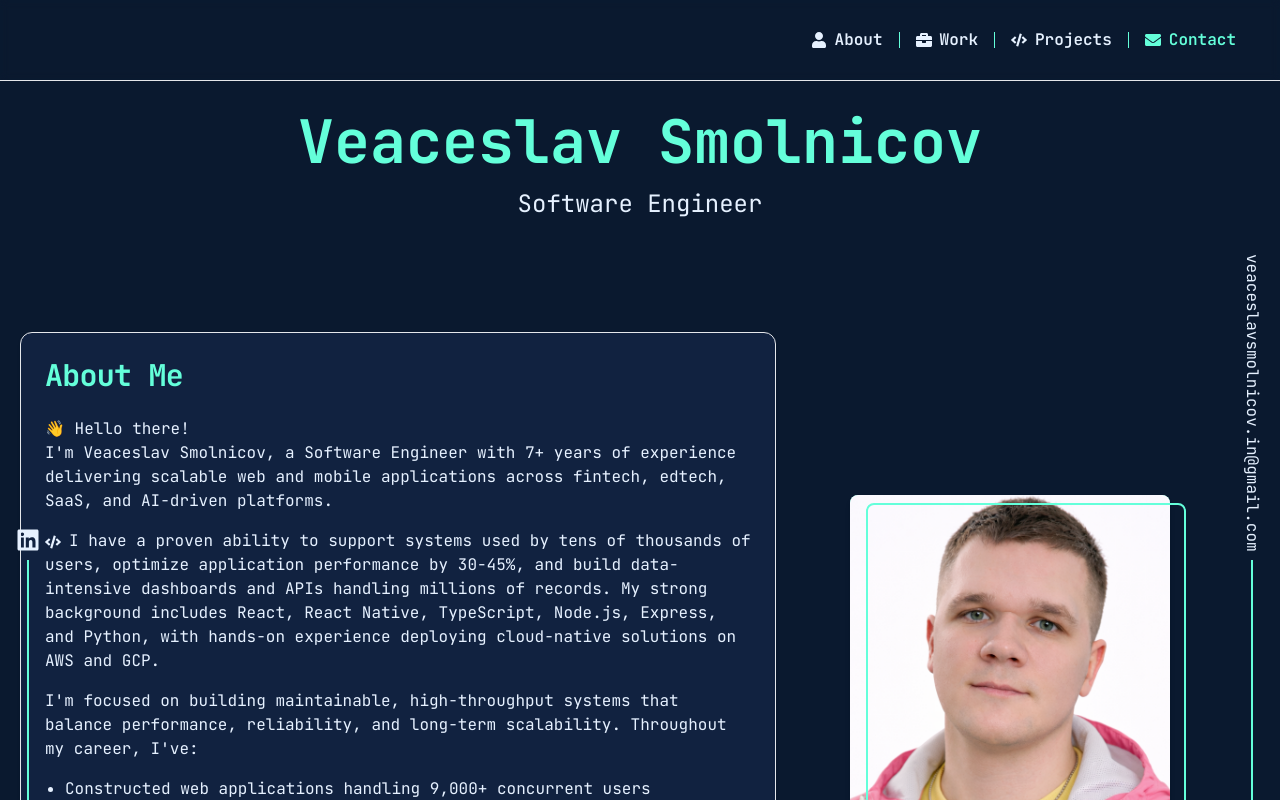
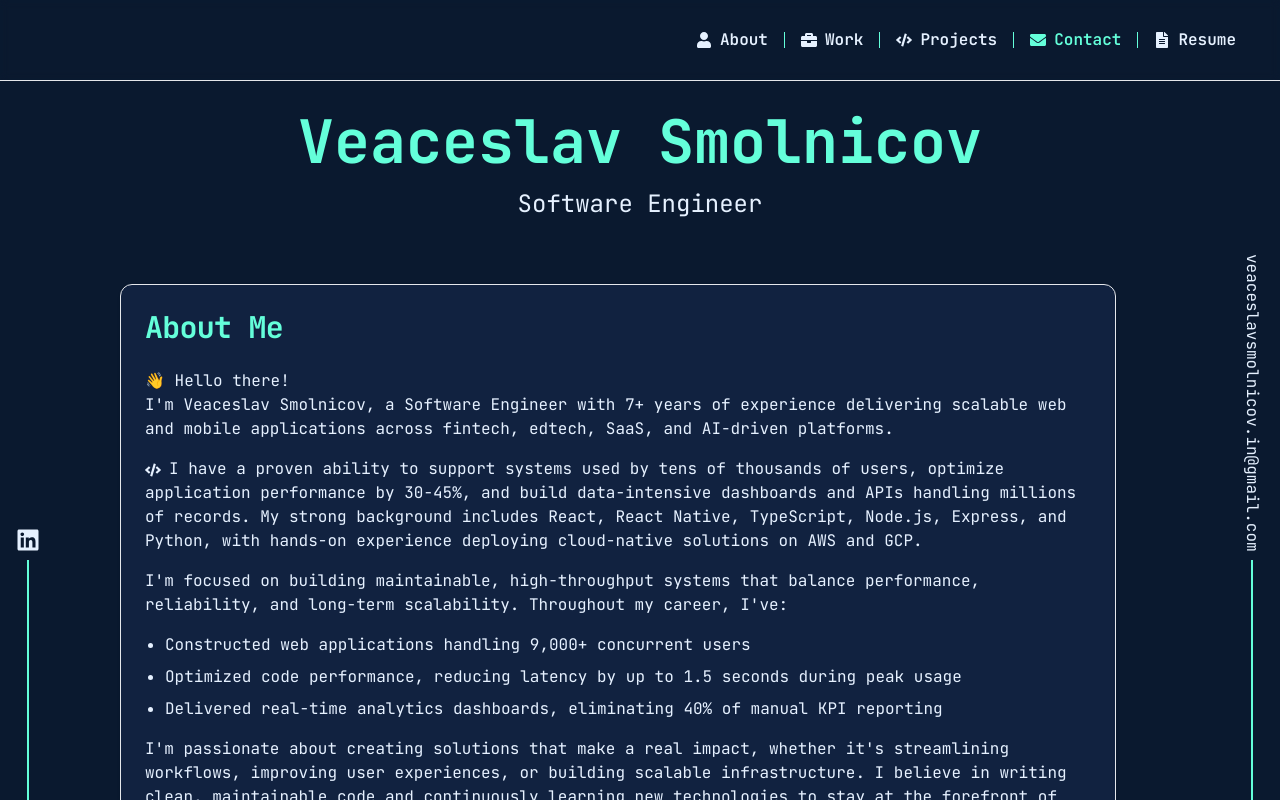
Before and after one commit to goldhorsedev0101/portfolio-veaceslav-smolnicov, a Next.js app: page / in a window 1280 px wide. Shown: the top 800 px of the page. Built offline with nearby package versions, Linux system fonts and the light colour scheme.

Commit message:
updated photo and resume button

```diff
--- a/app/layout.tsx
+++ b/app/layout.tsx
@@ -4,7 +4,7 @@ import { inter, jetbrain_mono } from "@/app/fonts";
 import "./globals.css";
 import { ThemeProvider } from "@/app/ThemeProvider";
 import { FloatingNav } from "@/components/ui/FloatingNavbar";
-import { FaHome, FaUser, FaBriefcase, FaCode, FaEnvelope } from "react-icons/fa";
+import { FaHome, FaUser, FaBriefcase, FaCode, FaEnvelope, FaFileAlt } from "react-icons/fa";
 import StickyIcons from "@/components/sections/StickyIcons";
 import Footer from "@/components/sections/Footer";
 import { Analytics } from "@vercel/analytics/react"
@@ -34,6 +34,11 @@ const navItems = [
     name: "Contact",
     link: "#contact",
     icon: <FaEnvelope />,
+  },
+  {
+    name: "Resume",
+    icon: <FaFileAlt />,
+    link: "/pdf/resume.pdf",
   },
 ];
 
--- a/components/sections/AboutMe.tsx
+++ b/components/sections/AboutMe.tsx
@@ -6,15 +6,15 @@ import StyledPic from '../Styledpic';
 import { FaLightbulb, FaCode, FaPizzaSlice, FaHiking, FaPuzzlePiece, FaChalkboardTeacher } from 'react-icons/fa';
 import { useScrollSection } from '@/hooks/use-scroll-section';
 import { CardSpotlight } from '../ui/card-spotlight';
-import ActionButtons from '../ActionButtons';
+
 
 const AboutMe: React.FC = () => {
   const { ref, isVisible } = useScrollSection();
 
   return (
-    <div id="about" className="relative w-full flex flex-col sm:flex-row py-20 scroll-mt-20" ref={ref}>
+    <div id="about" className="relative w-full flex flex-col sm:flex-row align-center justify-center scroll-mt-20 py-8" ref={ref}>
       <motion.div
-      className="w-full sm:w-[65%] pr-0 sm:pr-6 mb-8 sm:mb-0 sm:ml-[-20px]"
+      className="w-full sm:w-[85%] pr-0 sm:pr-6 mb-8 sm:mb-0 sm:ml-[-20px]"
         initial={{ opacity: 0, x: -50 }}
         animate={isVisible ? { opacity: 1, x: 0 } : {}}
         transition={{ duration: 0.5 }}
@@ -47,19 +47,6 @@ const AboutMe: React.FC = () => {
           </CardContent>
         </Card>
       </motion.div>
-      <motion.div
-        className="w-full sm:w-[35%] flex flex-col justify-center items-center"
-        initial={{ opacity: 0, x: 50 }}
-        animate={isVisible ? { opacity: 1, x: 0 } : {}}
-        transition={{ duration: 0.5, delay: 0.2 }}
-      >
-        <div className='w-full max-w-[320px] aspect-square mb-6'>
-          <StyledPic />
-        </div>
-        <div className="w-full pt-6">
-          <ActionButtons />
-        </div>
-      </motion.div>
     </div>
   )
 }
--- a/components/ui/FloatingNavbar.tsx
+++ b/components/ui/FloatingNavbar.tsx
@@ -4,7 +4,7 @@ import React, { useState, useEffect } from "react";
 import { motion } from "framer-motion";
 import { cn } from "@/utils/cn";
 import Link from "next/link";
-
+import ActionButtons from "../ActionButtons";
 export const FloatingNav = ({
   navItems,
   className,
@@ -83,6 +83,7 @@ export const FloatingNav = ({
           ))}
         </ul>
       </nav>
+
     </motion.div>
   );
 };
```
